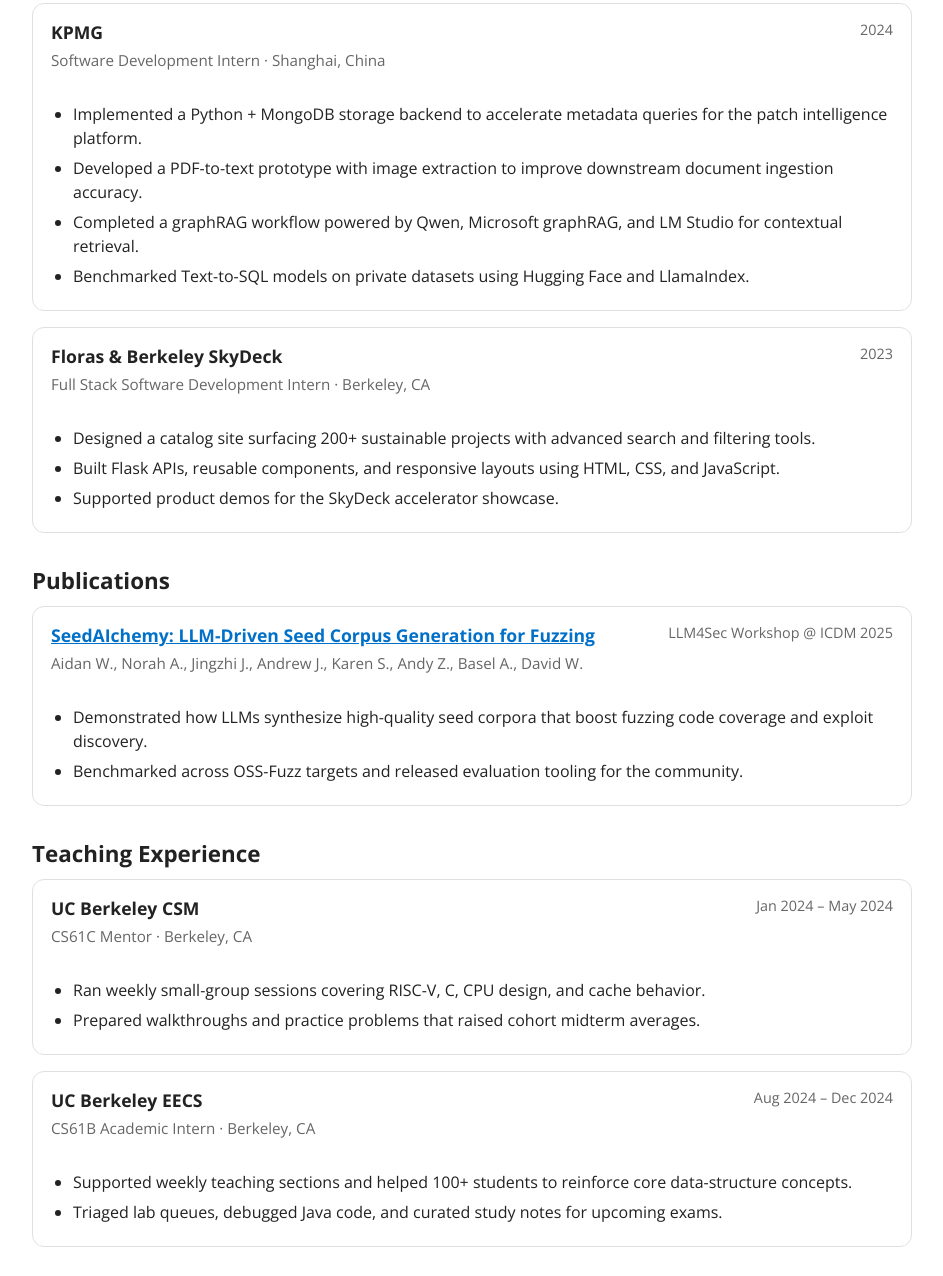
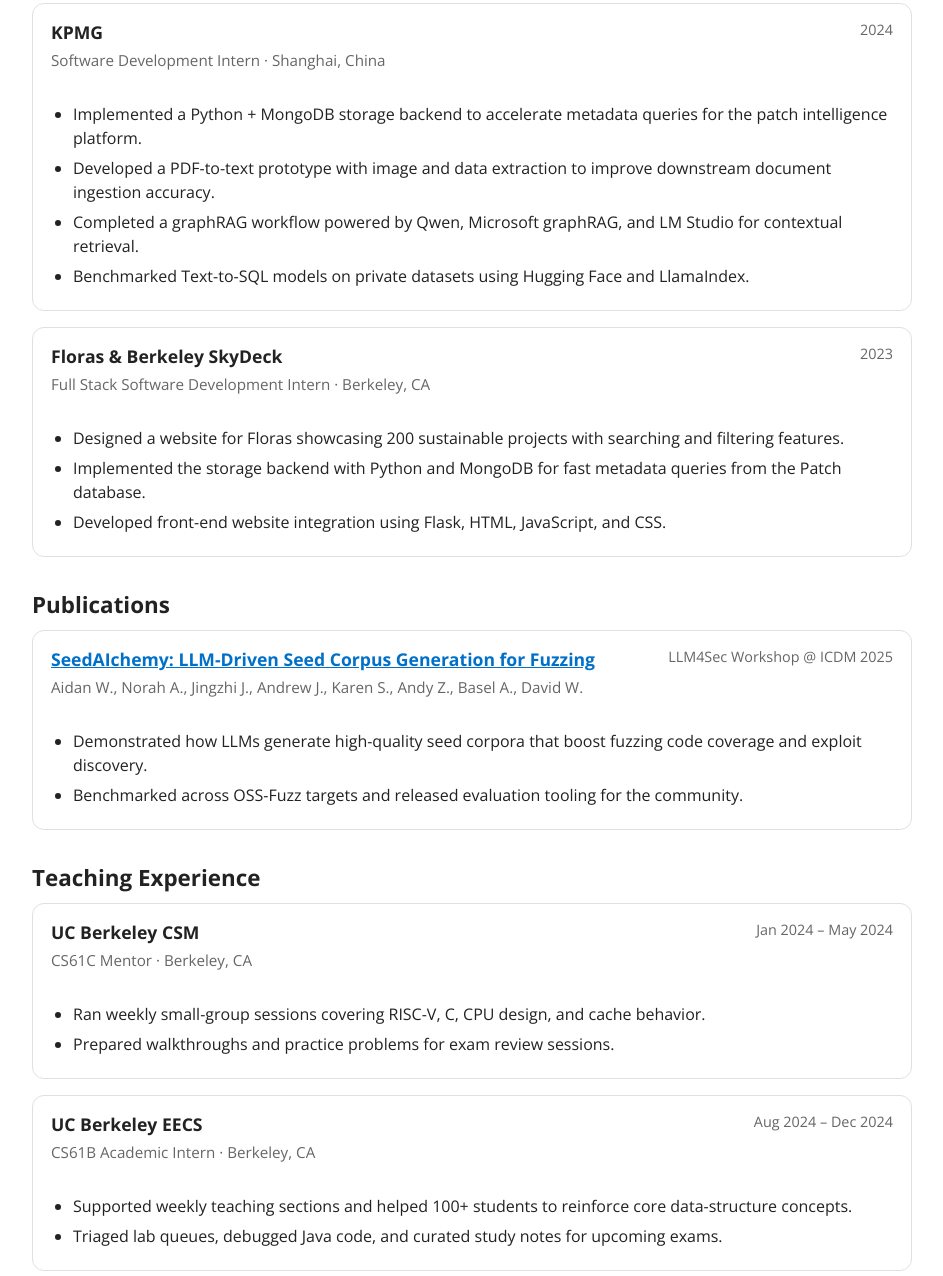
Before and after one commit to jiangjingzhi2003/jiangjingzhi2003.github.io, a plain HTML site: page index.html in a window 1280 px wide. Shown: the part 1226-2502 px from the top of the page, without its empty margins (254-1197 px from the left). Drawn offline with nearby package versions, Linux system fonts and the light colour scheme.

Commit message:
update cotents

```diff
--- a/index.html
+++ b/index.html
@@ -112,7 +112,7 @@
             </div>
             <ul class="item-points">
               <li>Implemented a Python + MongoDB storage backend to accelerate metadata queries for the patch intelligence platform.</li>
-              <li>Developed a PDF-to-text prototype with image extraction to improve downstream document ingestion accuracy.</li>
+              <li>Developed a PDF-to-text prototype with image and data extraction to improve downstream document ingestion accuracy.</li>
               <li>Completed a graphRAG workflow powered by Qwen, Microsoft graphRAG, and LM Studio for contextual retrieval.</li>
               <li>Benchmarked Text-to-SQL models on private datasets using Hugging Face and LlamaIndex.</li>
             </ul>
@@ -126,9 +126,9 @@
               <span class="item-date">2023</span>
             </div>
             <ul class="item-points">
-              <li>Designed a catalog site surfacing 200+ sustainable projects with advanced search and filtering tools.</li>
-              <li>Built Flask APIs, reusable components, and responsive layouts using HTML, CSS, and JavaScript.</li>
-              <li>Supported product demos for the SkyDeck accelerator showcase.</li>
+              <li>Designed a website for Floras showcasing 200 sustainable projects with searching and filtering features.</li>
+              <li>Implemented the storage backend with Python and MongoDB for fast metadata queries from the Patch database.</li>
+              <li>Developed front-end website integration using Flask, HTML, JavaScript, and CSS. </li>
             </ul>
           </article>
         </section>
@@ -144,7 +144,7 @@
               <span class="item-date">LLM4Sec Workshop @ ICDM 2025</span>
             </div>
             <ul class="item-points">
-              <li>Demonstrated how LLMs synthesize high-quality seed corpora that boost fuzzing code coverage and exploit discovery.</li>
+              <li>Demonstrated how LLMs generate high-quality seed corpora that boost fuzzing code coverage and exploit discovery.</li>
               <li>Benchmarked across OSS-Fuzz targets and released evaluation tooling for the community.</li>
             </ul>
           </article>
@@ -162,7 +162,7 @@
             </div>
             <ul class="item-points">
               <li>Ran weekly small-group sessions covering RISC-V, C, CPU design, and cache behavior.</li>
-              <li>Prepared walkthroughs and practice problems that raised cohort midterm averages.</li>
+              <li>Prepared walkthroughs and practice problems for exam review sessions.</li>
             </ul>
           </article>
           <article class="item">
@@ -239,7 +239,7 @@
               <span class="item-date">Sep 2024 &ndash; Nov 2024</span>
             </div>
             <p class="item-desc">
-              Secure Go-based file sharing with HMAC, RSA, AES-CTR, and constant-bandwidth append algorithms.
+              Secure Go-based file sharing system with HMAC, RSA, AES-CTR, and constant-bandwidth append algorithms.
             </p>
           </article>
           <article class="item">
```
Also changed, not shown: projects/index.html (+0 -1 lines).
